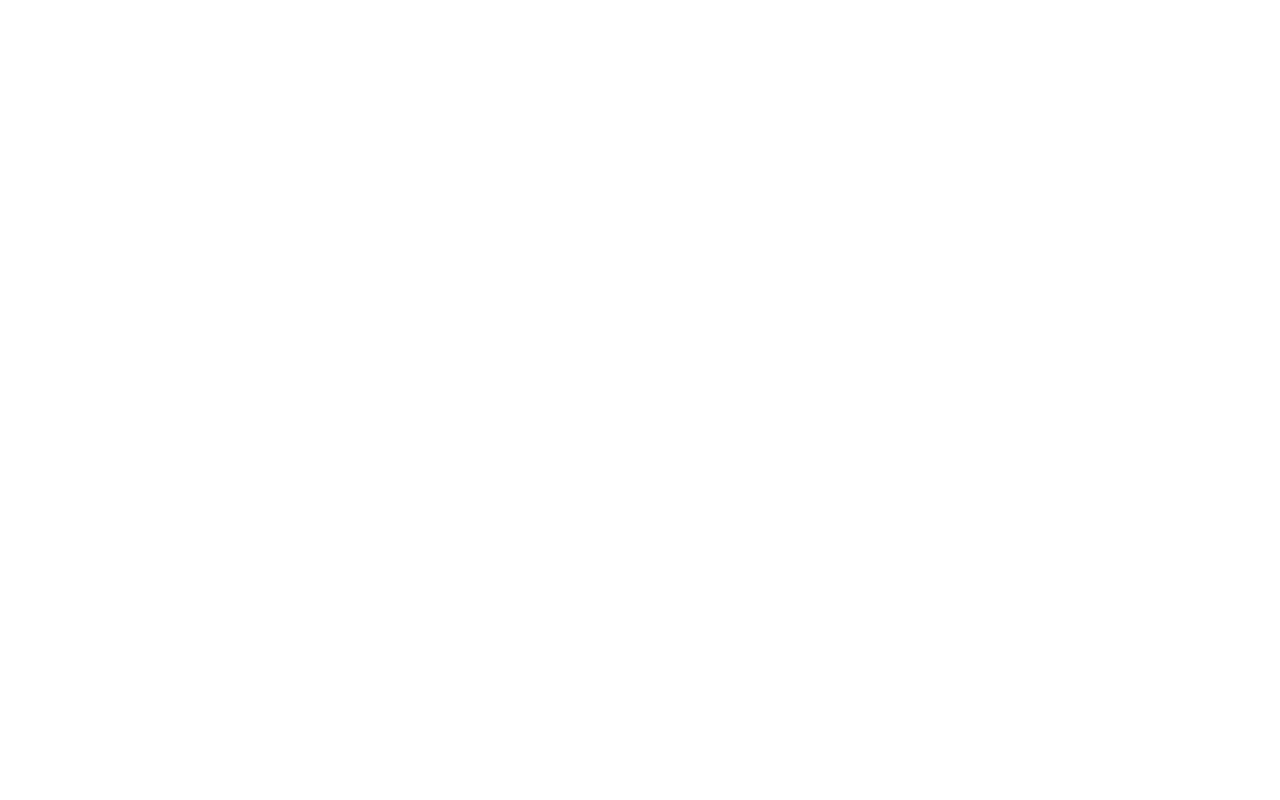
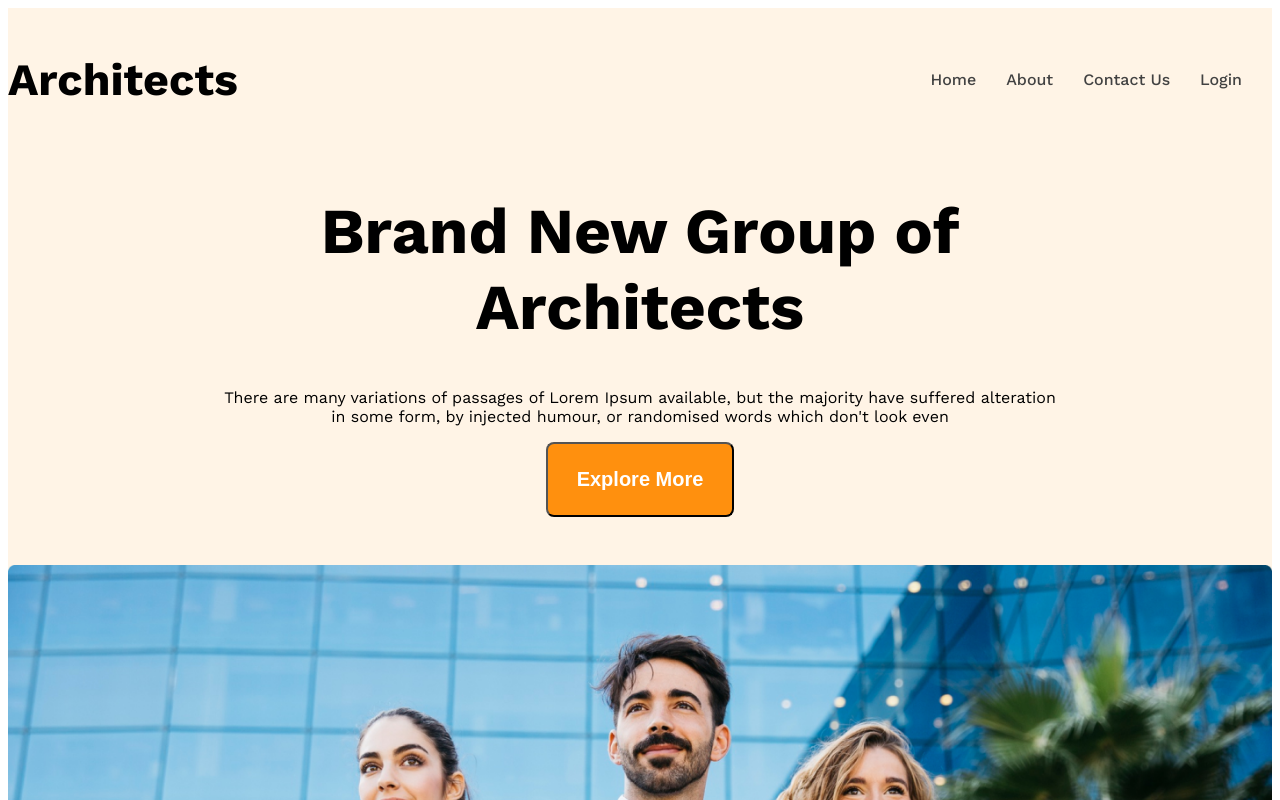
Before and after one commit to mohib357/Architects, a plain HTML site: page index.html in a window 1280 px wide. Shown: the top 800 px of the page. Drawn offline with nearby package versions, Linux system fonts and the light colour scheme.

Commit message:
added header section

```diff
--- a/index.html
+++ b/index.html
@@ -1,14 +1,36 @@
 <!DOCTYPE html>
 <html lang="en">
+
 <head>
     <meta charset="UTF-8">
     <meta name="viewport" content="width=device-width, initial-scale=1.0">
     <title>Architects</title>
     <link rel="stylesheet" href="style.css">
 </head>
-<body>
-    <header>
 
+<body class="work-sans-font">
+    <header class="bg-light">
+        <nav class="navbar display-flex">
+            <h3 class="brand">Architects</h3>
+            <ul class="nav-links display-flex">
+                <!-- li.nav-item*4>a.nav-link -->
+                <li class="nav-item"><a href="" class="nav-link text-gary">Home</a></li>
+                <li class="nav-item"><a href="" class="nav-link text-gary">About</a></li>
+                <li class="nav-item"><a href="" class="nav-link text-gary"> Contact Us</a></li>
+                <li class="nav-item"><a href="" class="nav-link text-gary">Login</a></li>
+            </ul>
+        </nav>
+        <div class="banner">
+            <div class="banner-content">
+                <h1 class="banner-title">Brand New Group of Architects</h1>
+                <p class="banner-discription">There are many variations of passages of Lorem Ipsum available, but the
+                    majority have suffered alteration in some form, by injected humour, or randomised words which don't
+                    look even</p>
+                <button class="btn-primary">Explore More</button>
+            </div>
+            <img class="banner-image" src="images/banner.png" alt="">
+        </div>
     </header>
 </body>
+
 </html>
--- a/style.css
+++ b/style.css
@@ -5,3 +5,65 @@
     font-weight: 400;
     font-style: normal;
   }
+  /* share style start ==========================*/
+
+  .display-flex{
+    display: flex;
+  }
+  .text-gary{
+    color: #424242;
+  }
+  .text-light-gray{
+    color: #727272;
+  }
+  .bg-light{
+    background-color: rgba(255, 144, 14, 0.1);
+  }
+  .btn-primary{
+    background-color: #FF900E;
+    color: white;
+    padding: 1.5rem 1.8rem;
+    font-weight: 600;
+    font-size: 1.25rem;
+    border-radius: .5rem;
+  }
+
+/* share style end ==========================*/
+
+
+
+  .nav-item{
+    list-style: none;
+    margin-right: 30px;
+  }
+  .navbar{
+    justify-content: space-between;
+    align-items: center;
+  }
+  .nav-link{
+    text-decoration: none;
+    font-weight: 500;
+  }
+  .navbar, .banner{
+    max-width: 1440px;
+    margin: 0 auto;
+  }
+  .brand{
+    font-weight: 700;
+    font-size: 2.8rem;
+  }
+  .banner-content{
+    max-width: 850px;
+    margin: 0 auto;
+    text-align: center;
+    margin-bottom: 3rem;
+  }
+  .banner-title{
+    font-weight: 700;
+    font-size: 4rem;
+  }
+  .banner-image{
+    width: 100%;
+  }
+
+/* header section responsive =================*/
```
